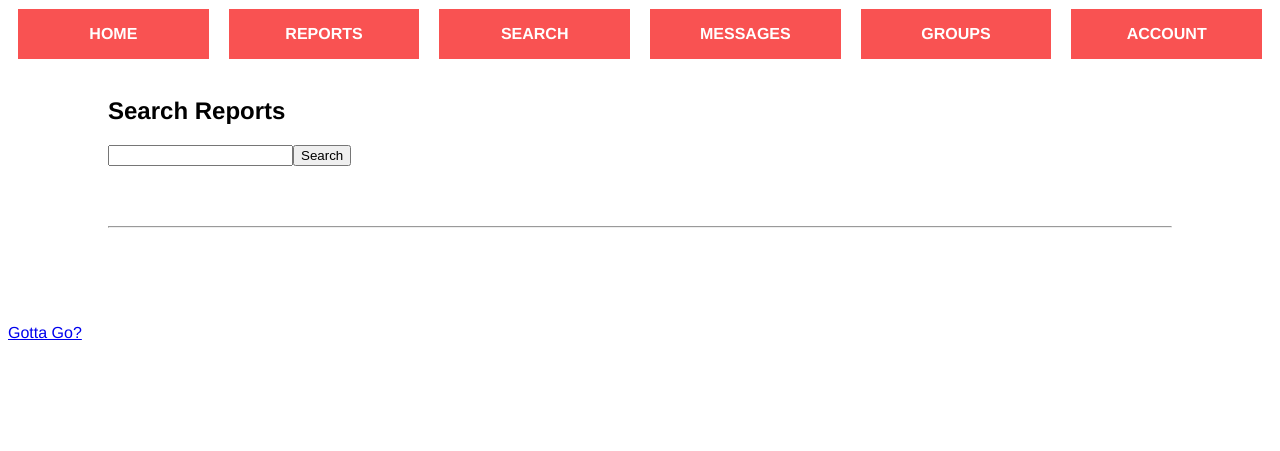
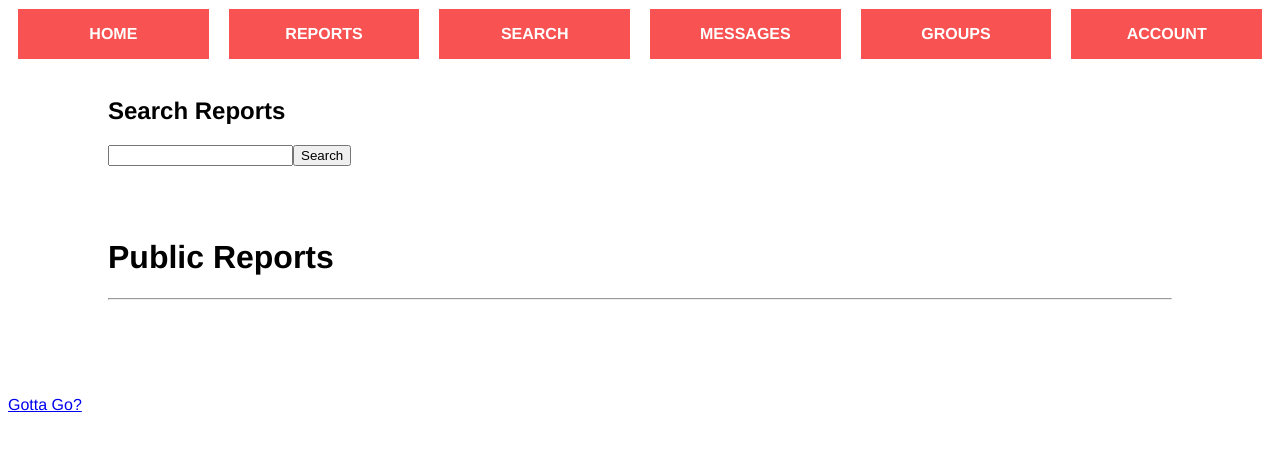
Before and after one commit to bjs9yv/CS3240, a Django app: page /reports/search/ in a window 1280 px wide. Shown: the part 153-604 px from the top of the page. Run offline with Django 3.2, Linux system fonts and the light colour scheme; the visitor is signed in with stand-in values (Sample User, id 1); data that the repository does not hold is empty.

Commit message:
Updated Searches

```diff
--- a/templates/search.html
+++ b/templates/search.html
@@ -6,8 +6,9 @@
 <form action="" method="GET">
     <p><input type="text" name="q" /><input type="submit" value="Search" /></p>
 </form>
-
-<br><br><hr>
+<br><br>
+<h1>Public Reports</h1>
+<hr>
 {% for report, files in reports %}
   <p><b>Owner: </b> {{ report.owner }}<br>
   <!-- Replace with DateTimeStamp -->
```
